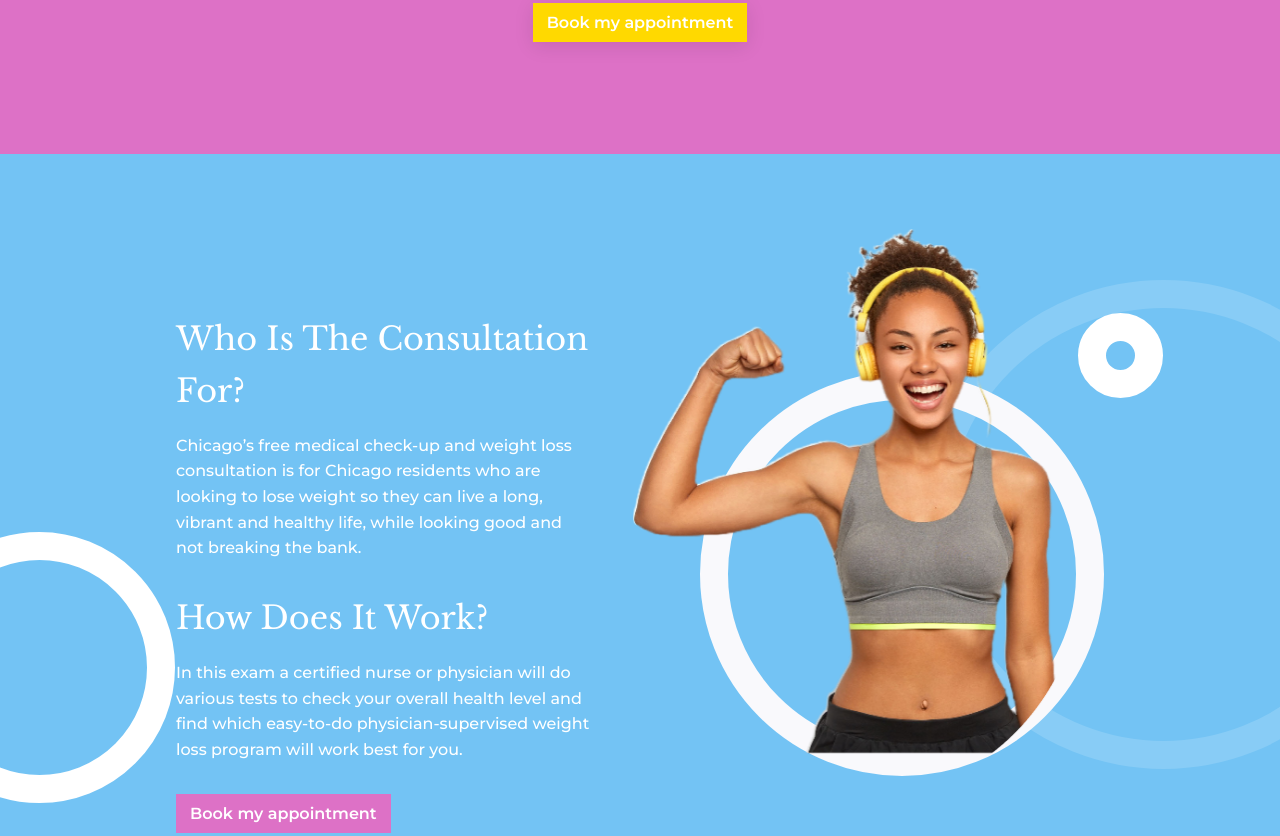
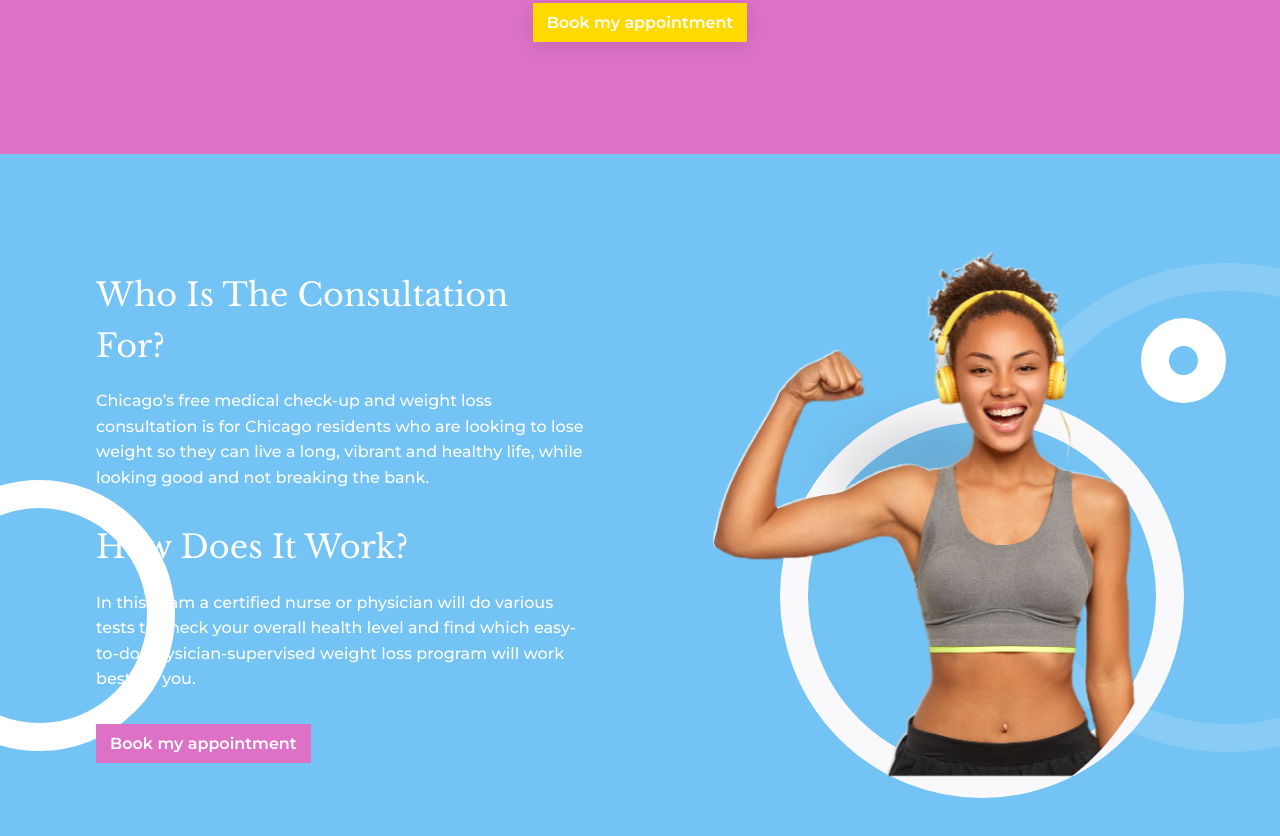
Before and after one commit to SantiCerdeira/alpha-efficiency-test, a plain HTML site: page index.html in a window 1280 px wide. Shown: the part 1181-2017 px from the top of the page. Drawn offline with nearby package versions, Linux system fonts and the light colour scheme.

Commit message:
Second commit

```diff
--- a/index.html
+++ b/index.html
@@ -435,6 +435,18 @@
             </div>
             <div class="blue-image">
               <div class="image-circle">
+                <svg xmlns="http://www.w3.org/2000/svg" width="334" height="121" viewBox="0 0 334 121" fill="none" class="shadow">
+                    <g style="mix-blend-mode:multiply" filter="url(#filter0_f_278_195)">
+                      <path d="M211.69 -14.7032C210.697 -20.0297 215.414 -35.7871 217.897 -43L113.621 -38.0065C111.966 -31.3484 107.91 -16.8671 104.931 -12.2065C101.207 -6.38065 66.0345 6.10323 53.6207 11.929C43.6897 16.5897 37.069 52.7097 35 70.1871L62.3103 86L299 80.1742C296.241 70.0484 289.483 46.4677 284.517 33.1516C278.31 16.5065 255.138 14.0097 246.862 11.929C238.586 9.84838 212.931 -8.04516 211.69 -14.7032Z" fill="#303030" fill-opacity="0.15"/>
+                    </g>
+                    <defs>
+                      <filter id="filter0_f_278_195" x="0" y="-78" width="334" height="199" filterUnits="userSpaceOnUse" color-interpolation-filters="sRGB">
+                        <feFlood flood-opacity="0" result="BackgroundImageFix"/>
+                        <feBlend mode="normal" in="SourceGraphic" in2="BackgroundImageFix" result="shape"/>
+                        <feGaussianBlur stdDeviation="17.5" result="effect1_foregroundBlur_278_195"/>
+                      </filter>
+                    </defs>
+                  </svg>
                 <svg xmlns="http://www.w3.org/2000/svg" width="85" height="85" viewBox="0 0 85 85" fill="none" class="blue-small-circle">
                     <circle cx="42.5" cy="42.5" r="28.5" stroke="white" stroke-width="28"/>
                   </svg>
--- a/styles.css
+++ b/styles.css
@@ -329,7 +329,7 @@ h1 {
   height: fit-content;
   flex-shrink: 0;
   background: #73c3f4;
-  padding: 10rem;
+  padding: 5rem;
   display: flex;
   justify-content: center;
   align-items: center;
@@ -366,13 +366,28 @@ h1 {
   line-height: 160%; /* 1.6rem */
 }
 
+.blue-image {
+    padding-top: 10rem;
+}
+
 .image-circle {
   width: 25.25rem;
   height: 25.25rem;
   flex-shrink: 0;
   border-radius: 25.25rem;
-  border: 28px solid #f9f9fc;
+  border: 28px solid #F9F9FC;
   position: relative;
+}
+
+.shadow {
+    width: 16.5rem;
+    height: 8.0625rem;
+    flex-shrink: 0;
+    fill: rgba(48, 48, 48, 0.15);
+    mix-blend-mode: multiply;
+    filter: blur(17.5px);
+    position: absolute;
+    top: 0;
 }
 
 .blue-small-circle {
@@ -382,8 +397,9 @@ flex-shrink: 0;
 stroke-width: 28px;
 stroke: #FFF;
 position: absolute;
-top: -25%;
-right: -25%;
+top: -30%;
+right: -20%;
+
 }
 
 .image-circle img {
@@ -417,7 +433,7 @@ right: -25%;
   opacity: 0.15;
   position: absolute;
   top: 15%;
-  right: -10%;
+  right: -15%;
 }
 
 /* HELP SECTION */
```
